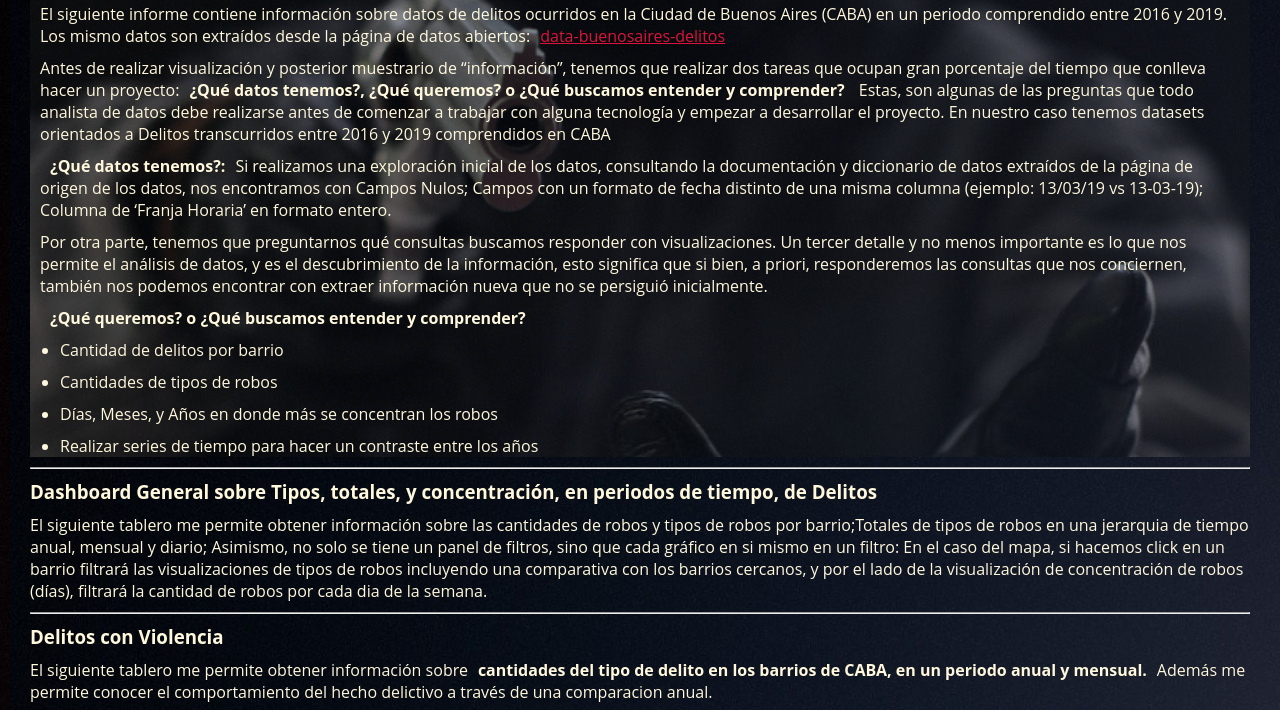
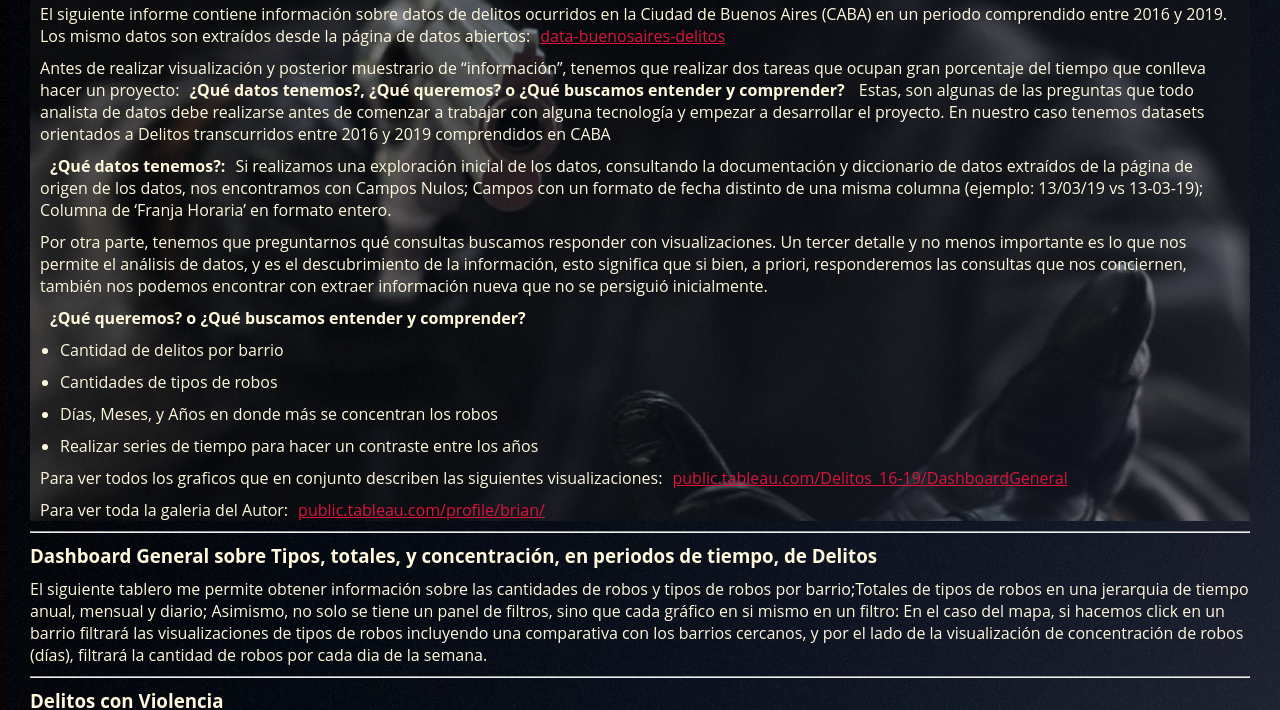
Before and after one commit to brii96/Delitos_CABA_16-19, a plain HTML site: page index.html in a window 1280 px wide. Shown: the part 95-805 px from the top of the page. Drawn offline with Linux system fonts and the light colour scheme.

Commit message:
Add files via upload

```diff
--- a/index.html
+++ b/index.html
@@ -44,6 +44,10 @@
             <li>Realizar series de tiempo para hacer un contraste entre los años</li>
         </ul></blockquote>
     </p>
+
+    <p>Para ver todos los graficos que en conjunto describen las siguientes visualizaciones:<a href="https://public.tableau.com/profile/brian3018#!/vizhome/Delitos_16-19/DashboardGeneral"target="_blank">public.tableau.com/Delitos_16-19/DashboardGeneral</a></p>
+    <p>Para ver toda la galeria del Autor:<a href="https://public.tableau.com/profile/brian3018#!/"target="_blank">public.tableau.com/profile/brian/</a></p>
+
     </div>
     <hr>
 
```
